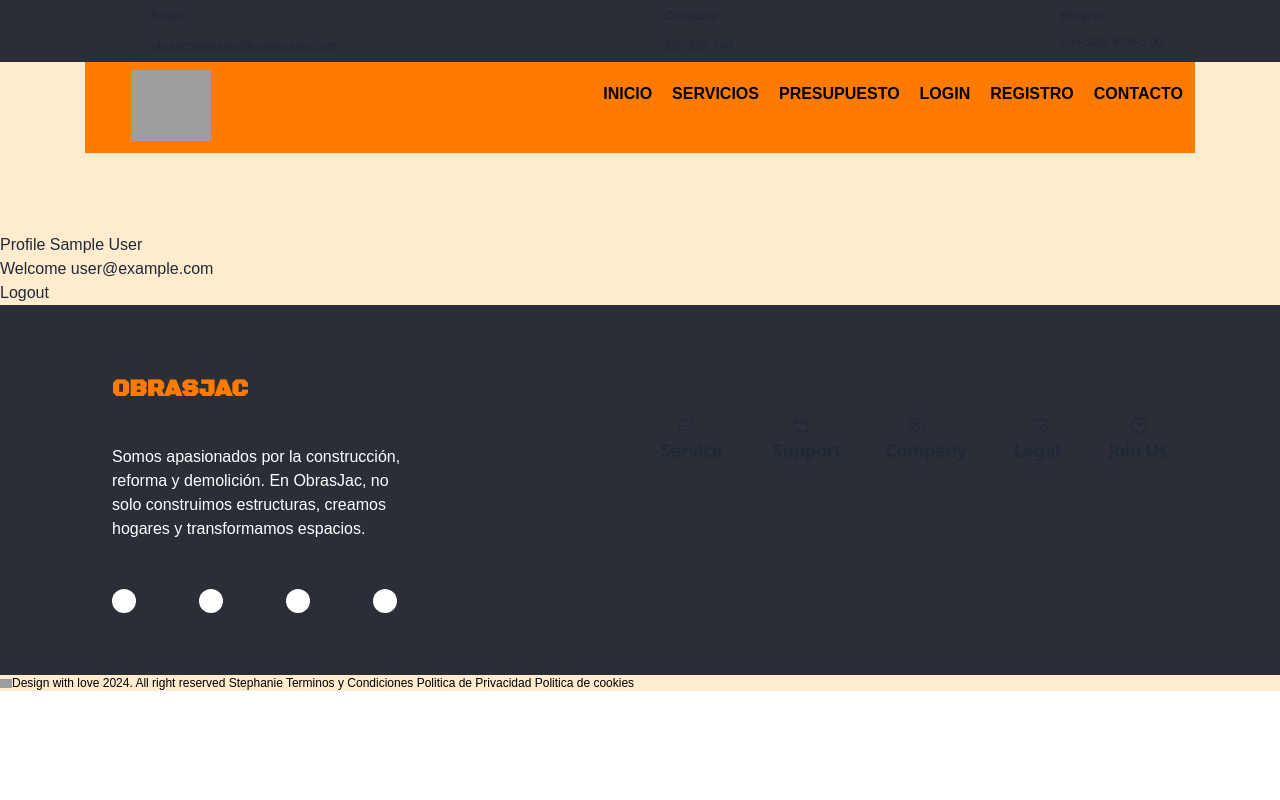
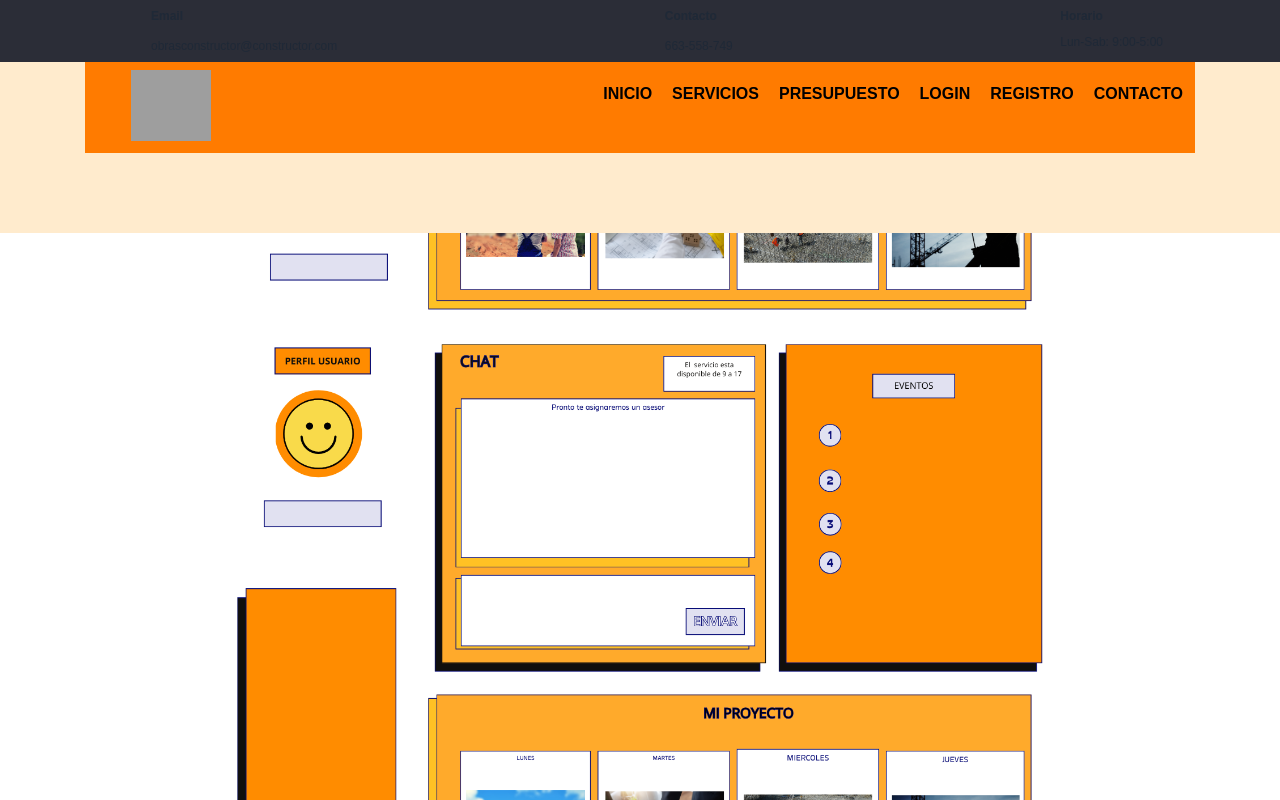
Before and after one commit to Stefis0702/ObrasJacconstructor, a React (Vite) app: page /Profile in a window 1280 px wide. Shown: the top 800 px of the page. Built offline with nearby package versions, Linux system fonts and the light colour scheme; no server answers; sample sign-in values are in the browser's storage; grey boxes are pictures that could not be loaded.

Commit message:
botonyprofile

```diff
--- a/src/Components/Profile/Profile.tsx
+++ b/src/Components/Profile/Profile.tsx
@@ -1,7 +1,8 @@
 import { useAuth } from "../../Context/AuthContext";
+import capturaprofile from "../../assets/img/CapturaProfile.png";
 
 function ProfileComponent() {
-  const { user, logout, loading } = useAuth();
+  const { logout, loading } = useAuth();
 
   const handleLogout = async () => {
     await logout();
@@ -10,12 +11,16 @@ function ProfileComponent() {
   if (loading) return <h1>Loading...</h1>;
 
   return (
-    <div>
-      <h1>Profile {user.displayName}</h1>
-      <p>Welcome {user.email}</p>
+    <div className=" min-h-screen bg-cover bg-center" style={{
+      backgroundImage: `url(${capturaprofile})`,
+      backgroundSize: '85%',
+    }}>
 
-      <button onClick={handleLogout}>Logout</button>
-    </div>
+      {/* <p className="text-white">Welcome {user.email}</p> */}
+       <button onClick={handleLogout} className="absolute left-[20rem] -bottom-[12rem] bg-navbar2 hover:bg-navbar text-texto font-bold py-2 px-11 rounded">Logout</button>
+      </div>
+
+
   );
 }
 
```
Also changed, not shown: src/assets/img/CapturaProfile.JPG (added), src/assets/img/CapturaProfile.png (added).
